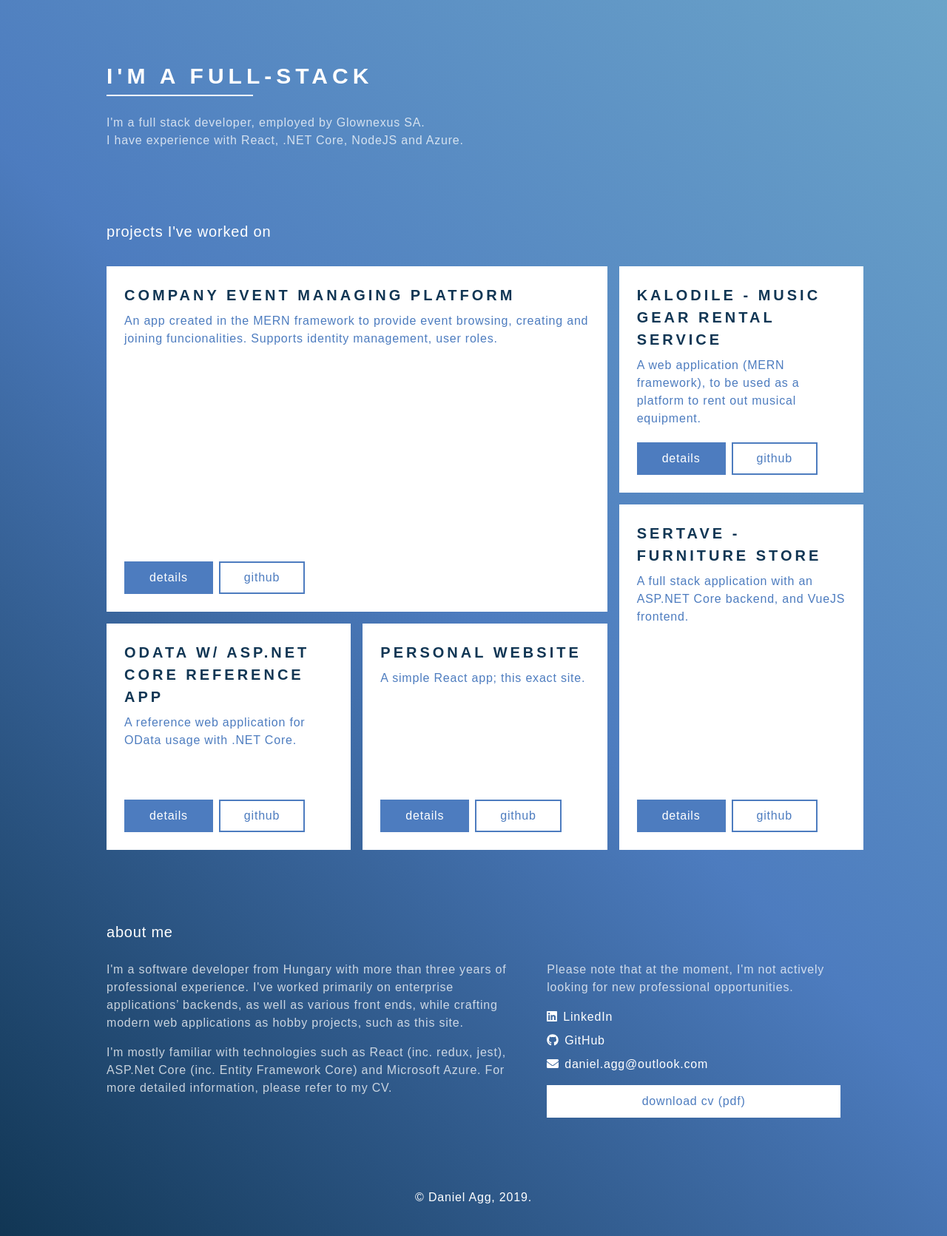
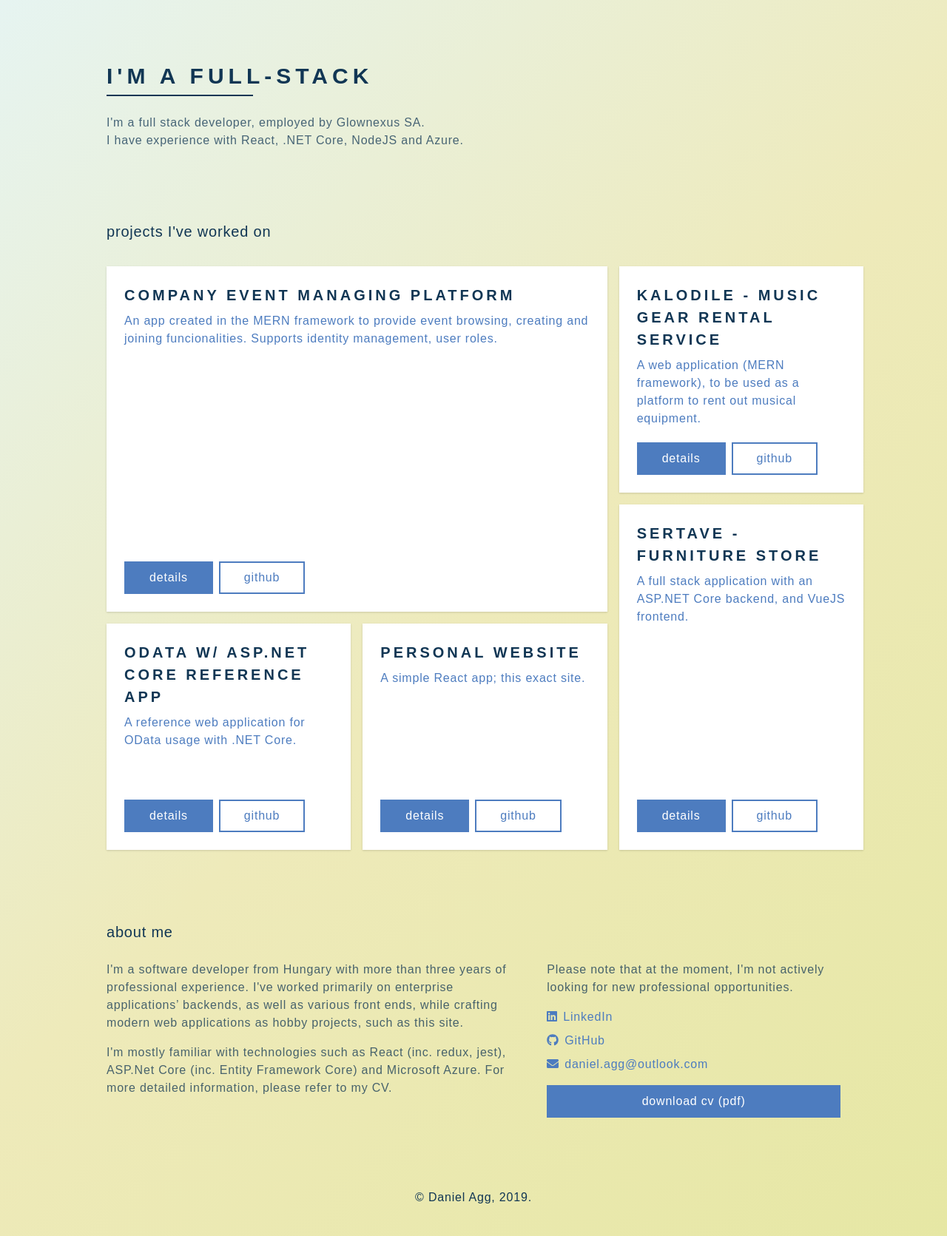
Before and after one commit to danielagg/personal-website-ts, a React (Create React App) app: page / in a window 1280 px wide. Shown: the whole page at 74% size. Built offline with nearby package versions, Linux system fonts and the light colour scheme.

Commit message:
Color alignments

```diff
--- a/src/components/About/About.tsx
+++ b/src/components/About/About.tsx
@@ -10,8 +10,8 @@ import Button, { Variant, Thickness } from "../Shared/Button/Button";
 const About = () => {
   return (
     <div className="moveInFromBottomAnimation">
-      <h2 className="mt-12 lg:mt-24 text-white text-xl">about me</h2>
-      <div className="mt-6 lg:flex block font-raleway text-white">
+      <h2 className="mt-12 lg:mt-24 text-primaryDarkBlue text-xl">about me</h2>
+      <div className="mt-6 lg:flex block font-raleway text-primaryDarkBlue">
         <div className="opacity-75 lg:w-3/5 w-full pr-12">
           <p>
             I'm a software developer from Hungary with more than three years of
@@ -38,7 +38,7 @@ const About = () => {
                 href="https://www.linkedin.com/in/danielagg/"
                 target="_blank"
                 rel="noopener noreferrer"
-                className="text-white hover:text-lightestBlue"
+                className="text-primaryBlue hover:text-primaryDarkBlue"
               >
                 <span className="pr-2">
                   <FontAwesomeIcon icon={faLinkedin} />
@@ -51,7 +51,7 @@ const About = () => {
                 href="https://github.com/danielagg/"
                 target="_blank"
                 rel="noopener noreferrer"
-                className="text-white hover:text-lightestBlue"
+                className="text-primaryBlue hover:text-primaryDarkBlue"
               >
                 <span className="pr-2">
                   <FontAwesomeIcon icon={faGithub} />
@@ -59,7 +59,7 @@ const About = () => {
                 GitHub
               </a>
             </li>
-            <li className="mt-2 text-white">
+            <li className="mt-2 text-primaryBlue">
               <span className="pr-2">
                 <FontAwesomeIcon icon={faEnvelope} />
               </span>
@@ -70,7 +70,7 @@ const About = () => {
             <Button
               caption="download cv (pdf)"
               url="#"
-              variant={Variant.White}
+              variant={Variant.Blue}
               thickness={Thickness.Widest}
               isFullWidth={true}
             />
--- a/src/components/Footer/Footer.jsx
+++ b/src/components/Footer/Footer.jsx
@@ -4,8 +4,8 @@ const Footer = () => {
   const date = new Date().getFullYear();
 
   return (
-    <div className="mt-24 mb-6 text-center">
-      <p className="text-white">&copy; Daniel Agg, {date}.</p>
+    <div className="lg:mt-24 mt-12 mb-6 text-center">
+      <p className="text-primaryDarkBlue">&copy; Daniel Agg, {date}.</p>
     </div>
   );
 };
--- a/src/components/Landing/LandingHeader.tsx
+++ b/src/components/Landing/LandingHeader.tsx
@@ -22,16 +22,16 @@ const LandingHeader = () => {
   return (
     <div className="mt-4 lg:mt-16">
       <div style={{ height: "2em" }}>
-        <h1 className="typed-intro moveInFromLeftAnimation relative lg:text-3xl text-lg inline-block font-raleway-black text-white uppercase wide-letter-spacing">
+        <h1 className="typed-intro moveInFromLeftAnimation relative lg:text-3xl text-lg inline-block font-raleway-black text-primaryDarkBlue uppercase wide-letter-spacing">
           Daniel Agg
         </h1>
       </div>
 
       <hr
-        className="bg-white w-1/5 border-0 lg:mt-4 mt-2"
+        className="bg-primaryDarkBlue w-1/5 border-0 lg:mt-4 mt-2"
         style={{ height: "2px" }}
       />
-      <div className="text-white mt-6 opacity-75 moveInFromTopAnimation">
+      <div className="text-primaryDarkBlue mt-6 opacity-75 moveInFromTopAnimation">
         <p>I'm a full stack developer, employed by Glownexus SA.</p>
         <p className="mt-2 lg:mt-0">
           I have experience with React, .NET Core, NodeJS and Azure.
--- a/src/components/Landing/style.css
+++ b/src/components/Landing/style.css
@@ -5,7 +5,7 @@
   right: -0.7rem;
   width: 8px;
   height: 100%;
-  background: white;
+  background: #113654;
   animation: pulse 1s infinite;
 }
 
--- a/src/components/Portfolio/PortfolioItemCard.tsx
+++ b/src/components/Portfolio/PortfolioItemCard.tsx
@@ -11,7 +11,7 @@ type PortfolioItemCardProp = {
 
 const PortfolioItemCard = ({ item }: PortfolioItemCardProp) => {
   return (
-    <div className="relative bg-white p-6 h-full w-full">
+    <div className="relative bg-white p-6 h-full w-full shadow">
       <p className="text-xl text-primaryDarkBlue uppercase font-raleway-bold wide-letter-spacing">
         {item.name}
       </p>
--- a/src/components/Portfolio/PortfolioItemCardContainer.tsx
+++ b/src/components/Portfolio/PortfolioItemCardContainer.tsx
@@ -10,7 +10,9 @@ const PortfolioItemCardContainer = () => {
 
   return (
     <div>
-      <h2 className="mt-12 lg:mt-24 text-white text-xl">projects I've worked on</h2>
+      <h2 className="mt-12 lg:mt-24 text-primaryDarkBlue text-xl">
+        projects I've worked on
+      </h2>
       <div className="container">
         <div className="card-1">
           <PortfolioItemCard item={context.projects[0]} />
--- a/src/components/PortfolioItem/PortfolioItemPageContainer.tsx
+++ b/src/components/PortfolioItem/PortfolioItemPageContainer.tsx
@@ -34,12 +34,12 @@ const PortfolioItemPageContainer = (props: PortfolioItemPageContainerProps) => {
 
   if (currentProject) {
     return (
-      <div className="text-white lg:mt-8 mb-12">
+      <div className="text-primaryDarkBlue lg:mt-8 mb-12">
         <ul>
           {currentProject.keywords &&
             currentProject.keywords.map((item, i) => (
               <li
-                className="inline-block text-xs lg:text-base mr-4 my-2 p-2 bg-primaryDarkBlue opacity-25"
+                className="inline-block text-xs lg:text-base mr-4 my-2 p-2 bg-primaryBlue text-white opacity-25"
                 key={i}
               >
                 #{item}
@@ -60,7 +60,7 @@ const PortfolioItemPageContainer = (props: PortfolioItemPageContainerProps) => {
               isNewTab={true}
               isFullWidth={true}
               url={currentProject.deployedAppLink}
-              variant={Variant.WhiteBorderOnly}
+              variant={Variant.BlueBorderOnly}
               thickness={Thickness.Widest}
             />
           </div>
@@ -79,27 +79,33 @@ const PortfolioItemPageContainer = (props: PortfolioItemPageContainerProps) => {
 
         <NavLink
           to="/"
-          className="block mt-6 lg:mt-4 text-sm lg:text-base text-lightestBlue hover:text-white"
+          className="block mt-6 lg:mt-4 text-sm lg:text-base text-black underline hover:text-gray-600"
         >
           &larr; or go back to the homepage.
         </NavLink>
 
         <div className=" flex mt-8 lg:mt-16 flex-col-reverse lg:flex-row">
           <div className="pr-4 lg:pr-24">
-            <p className="text-2xl mt-6 lg:mt-0">about the project</p>
+            <p className="text-primaryDarkBlue text-2xl mt-6 lg:mt-0">
+              about the project
+            </p>
+            <div className="text-primaryDarkBlue">
               {currentProject.detailedDescription &&
-              currentProject.detailedDescription.split("\n").map((item, i) => {
+                currentProject.detailedDescription
+                  .split("\n")
+                  .map((item, i) => {
                     return (
                       <p
                         key={i}
                         className={`${
                           i !== 0 ? "mt-4" : "mt-2"
-                    } opacity-75 leading-relaxed`}
+                        } leading-relaxed`}
                       >
                         {item}
                       </p>
                     );
                   })}
+            </div>
           </div>
           <div className="lg:hidden flex-grow-0 flex-shrink-0">
             <p className="text-2xl">techs used</p>
@@ -111,7 +117,7 @@ const PortfolioItemPageContainer = (props: PortfolioItemPageContainerProps) => {
               ))}
             </ul>
           </div>
-          <div className="hidden lg:block lg:bg-white lg:p-10 text-primaryBlue font-raleway-bold flex-shrink-0 lg:w-1/3">
+          <div className="hidden lg:block lg:bg-white lg:p-10 text-primaryDarkBlue font-raleway-bold flex-shrink-0 lg:w-1/3">
             <ul className="mt-4 mb-4">
               {currentProject.technologies.map((item, i) => (
                 <li
--- a/src/styles/main.css
+++ b/src/styles/main.css
@@ -7,8 +7,8 @@
 @import "styles/animations.css";
 
 .bg-primary-blue-gradient {
-  /* background: linear-gradient(45deg, #390a58 0, #651685 50%, #5e31c9 100%); */
-  background: linear-gradient(45deg, #113654 0, #4d7cbf 50%, #6ba4c9 100%);
+  /* background: linear-gradient(-45deg, #dddf84 0, #eee8a9 50%, #e6f4f1 100%); */
+  background: linear-gradient(-45deg, #e6e7a4 0, #eeeaba 50%, #e6f4f1 100%);
 }
 
 .font-raleway {
```
Lines whose indentation alone changed are shown as unchanged.
